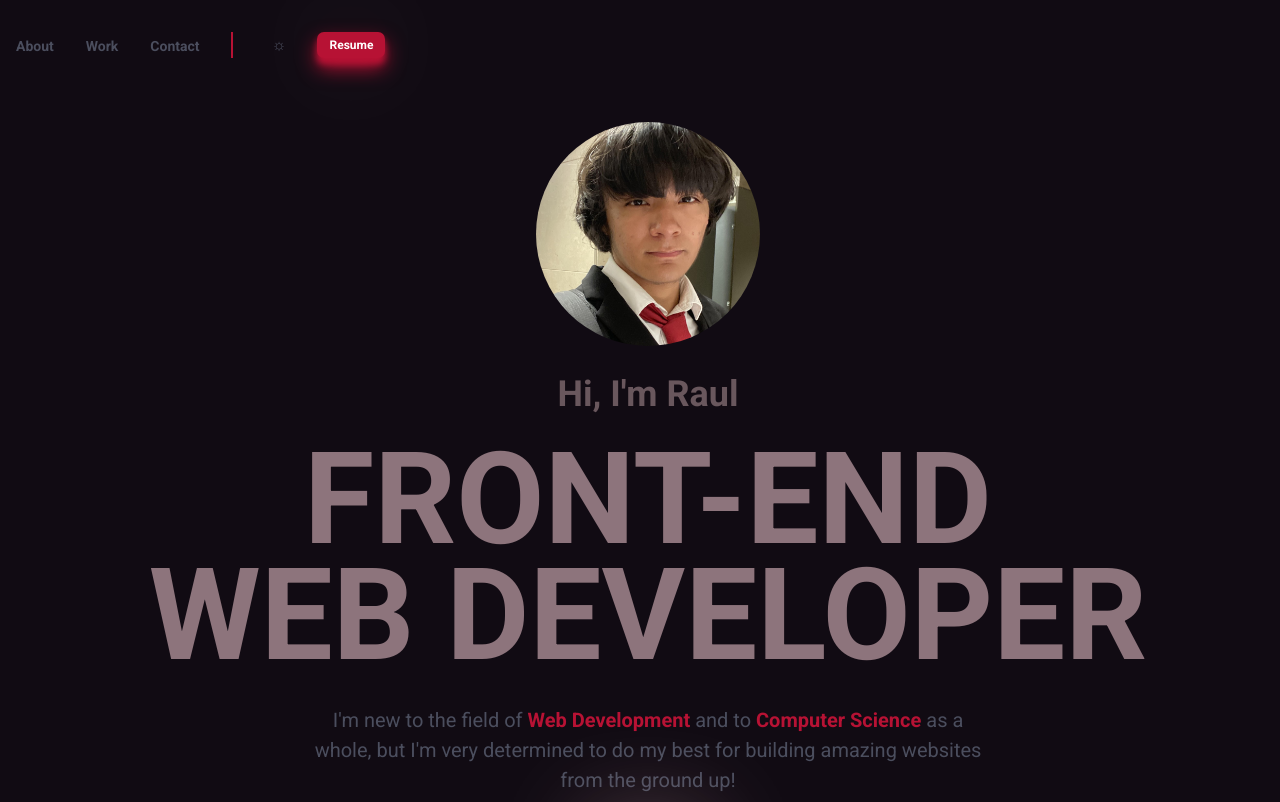
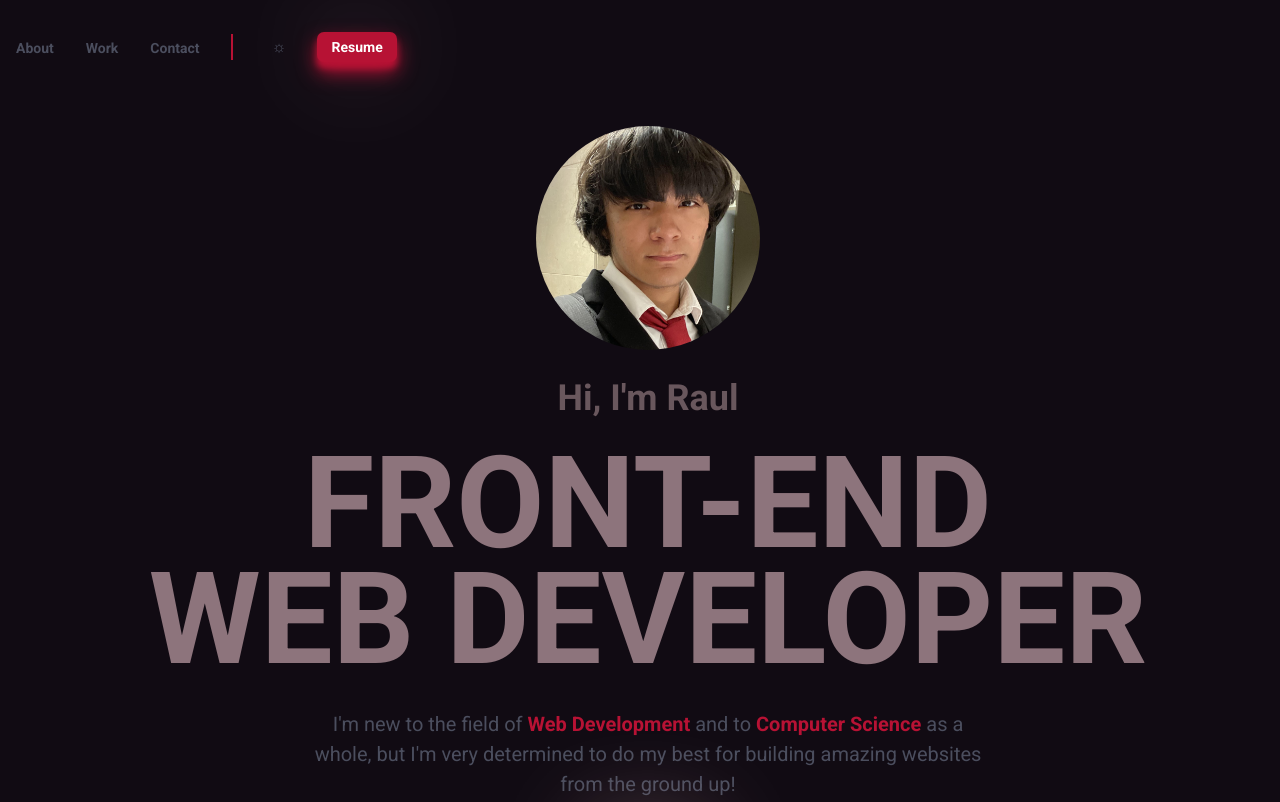
Before and after one commit to Nero1889/Personal-Portfolio, a plain HTML site: page index.html in a window 1280 px wide. Shown: the top 802 px of the page. Drawn offline with Linux system fonts and the light colour scheme; a script that the page names is missing.

Commit message:
Update header.css

```diff
--- a/stylesheets/header.css
+++ b/stylesheets/header.css
@@ -45,6 +45,9 @@
     .header-link:active {
         color: var(--dark-main-theme);
     }
+    #resume-btn {
+        font-size: var(--size-sm);
+    }
     #header-line {
         border: 1px solid var(--main-theme);
         padding-top: 1.5em;
```
